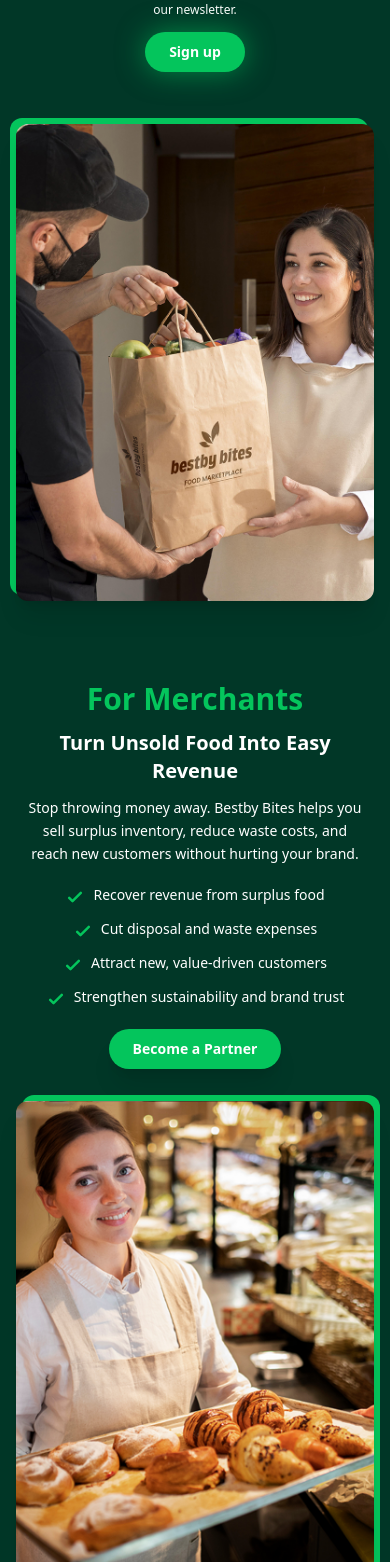
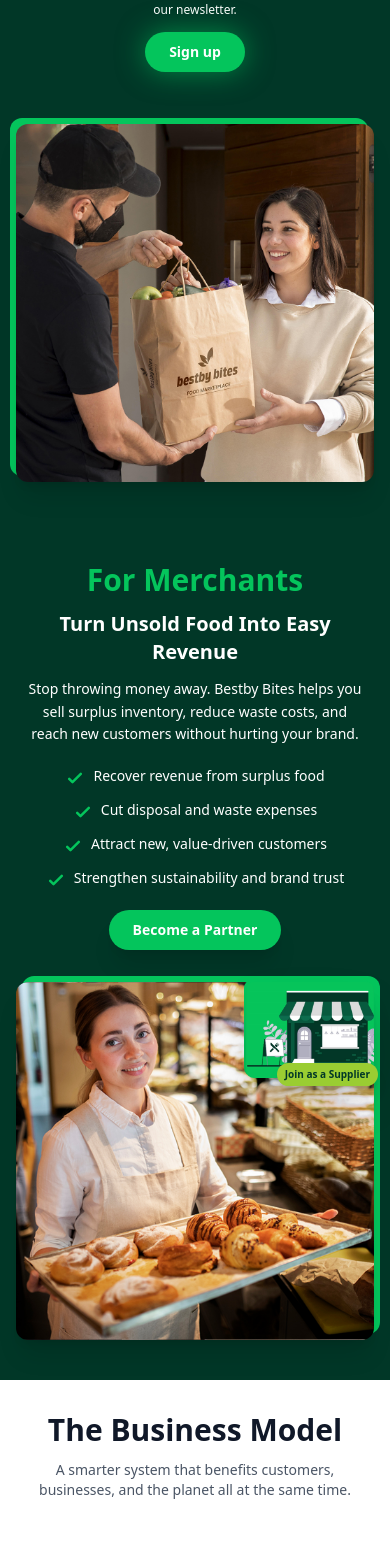
Before and after one commit to hotaeshwar/bestby, a React (Vite) app: page / in a window 390 px wide. Shown: the part 3906-5468 px from the top of the page. Built offline with nearby package versions, Linux system fonts and the light colour scheme.

Commit message:
Update project

```diff
--- a/src/components/ForCustomersAndMerchants.jsx
+++ b/src/components/ForCustomersAndMerchants.jsx
@@ -58,6 +58,38 @@ const ForCustomersAndMerchants = () => {
             box-shadow: 0 0 30px rgba(4, 197, 92, 0.6);
           }
         }
+
+        /* iPad Mini specific styles (768px - 819px) */
+        @media (min-width: 768px) and (max-width: 819px) {
+          .merchant-overlay-screen {
+            width: 120px !important;
+            top: -8px !important;
+            right: -16px !important;
+          }
+
+          .merchant-tag {
+            font-size: 0.625rem !important;
+            padding: 0.25rem 0.5rem !important;
+            bottom: -0.375rem !important;
+            right: -0.25rem !important;
+          }
+        }
+
+        /* iPad Air and larger tablets (820px - 1023px) */
+        @media (min-width: 820px) and (max-width: 1023px) {
+          .merchant-overlay-screen {
+            width: 145px !important;
+            top: -12px !important;
+            right: -20px !important;
+          }
+
+          .merchant-tag {
+            font-size: 0.7rem !important;
+            padding: 0.375rem 0.625rem !important;
+            bottom: -0.5rem !important;
+            right: -0.375rem !important;
+          }
+        }
       `}</style>
 
       <div className="w-full bg-[#013727]">
@@ -69,7 +101,7 @@ const ForCustomersAndMerchants = () => {
           <div className="max-w-7xl mx-auto">
             <div className="grid grid-cols-1 lg:grid-cols-2 gap-8 md:gap-10 lg:gap-12 xl:gap-16 items-center">
 
-              {/* Image - Left Side */}
+              {/* Image - Left Side - SQUARE */}
               <div
                 className={`order-2 lg:order-1 transition-all duration-1000 transform ${
                   isCustomersVisible
@@ -77,19 +109,19 @@ const ForCustomersAndMerchants = () => {
                     : 'opacity-0 -translate-x-20'
                 }`}
               >
-                <div className="relative max-w-xl mx-auto lg:mx-0 lg:ml-auto">
+                <div className="relative w-full max-w-md mx-auto lg:mx-0 lg:ml-auto">
                   {/* Green border background */}
                   <div className="absolute inset-0 bg-[#04c55c] rounded-xl sm:rounded-2xl md:rounded-3xl lg:rounded-[2.5rem] -top-1.5 -left-1.5 right-1.5 bottom-1.5 sm:-top-2 sm:-left-2 sm:right-2 sm:bottom-2 z-0"></div>
 
-                  {/* Image container */}
+                  {/* Image container - SQUARE ASPECT RATIO */}
                   <div className="relative rounded-xl sm:rounded-2xl md:rounded-3xl lg:rounded-[2.5rem] overflow-hidden shadow-xl md:shadow-2xl hover:scale-105 transition-transform duration-500 z-10">
-                    <div className="aspect-[3/4] sm:aspect-[4/5] w-full">
+                    <div className="aspect-square w-full">
                       <img
                         src="/images/FOR-CUSTOMER.jpg"
                         alt="Customer receiving food delivery"
                         className="w-full h-full object-cover"
                         onError={(e) => {
-                          e.target.src = 'https://placehold.co/800x1000/013727/04c55c?text=For+Customers';
+                          e.target.src = 'https://placehold.co/800x800/013727/04c55c?text=For+Customers';
                         }}
                       />
                     </div>
@@ -245,7 +277,7 @@ const ForCustomersAndMerchants = () => {
                 </div>
               </div>
 
-              {/* Image - Right Side */}
+              {/* Image with overlay - Right Side - SQUARE */}
               <div
                 className={`transition-all duration-1000 transform ${
                   isMerchantsVisible
@@ -254,19 +286,42 @@ const ForCustomersAndMerchants = () => {
                 }`}
                 style={{ transitionDelay: '200ms' }}
               >
-                <div className="relative max-w-xl mx-auto lg:mx-0 lg:mr-auto">
-                  {/* Green border background */}
+                <div className="relative w-full max-w-md mx-auto lg:mx-0 lg:mr-auto">
+
+                  {/* Merchant screen overlay with "Join as a Supplier" tag */}
+                  <div className="merchant-overlay-screen absolute top-0 right-0 sm:top-2 sm:right-2 md:top-4 md:right-4 lg:-top-8 lg:-right-8 xl:-top-12 xl:-right-12 w-32 sm:w-40 md:w-48 lg:w-56 xl:w-64 z-20">
+                    <div className="relative">
+                      {/* Green border for merchant screen */}
+                      <div className="absolute inset-0 bg-[#04c55c] rounded-lg sm:rounded-xl md:rounded-2xl -top-0.5 -left-0.5 right-0.5 bottom-0.5 sm:-top-1 sm:-left-1 sm:right-1 sm:bottom-1"></div>
+                      <div className="relative">
+                        <img
+                          src="/images/screen-1-merchant.jpg"
+                          alt="Merchant interface"
+                          className="relative rounded-lg sm:rounded-xl md:rounded-2xl shadow-2xl w-full h-auto object-cover hover:scale-105 transition-transform duration-300"
+                          onError={(e) => {
+                            e.target.src = 'https://placehold.co/400x600/013727/04c55c?text=Merchant+Screen';
+                          }}
+                        />
+                        {/* "Join as a Supplier" tag */}
+                        <div className="merchant-tag absolute -bottom-2 -right-1 sm:-bottom-3 sm:-right-2 md:-bottom-5 md:-right-3 bg-[#9ACD32] text-[#013727] px-2 py-1 sm:px-3 sm:py-1.5 md:px-5 md:py-2.5 rounded-full shadow-lg font-bold text-[10px] sm:text-xs md:text-base whitespace-nowrap hover:scale-105 transition-transform duration-300">
+                          Join as a Supplier
+                        </div>
+                      </div>
+                    </div>
+                  </div>
+
+                  {/* Green border background for main image */}
                   <div className="absolute inset-0 bg-[#04c55c] rounded-xl sm:rounded-2xl md:rounded-3xl lg:rounded-[2.5rem] -top-1.5 -right-1.5 left-1.5 bottom-1.5 sm:-top-2 sm:-right-2 sm:left-2 sm:bottom-2 z-0"></div>
 
-                  {/* Image container */}
+                  {/* Main merchant image container - SQUARE ASPECT RATIO */}
                   <div className="relative rounded-xl sm:rounded-2xl md:rounded-3xl lg:rounded-[2.5rem] overflow-hidden shadow-xl md:shadow-2xl hover:scale-105 transition-transform duration-500 z-10">
-                    <div className="aspect-[3/4] sm:aspect-[4/5] w-full">
+                    <div className="aspect-square w-full">
                       <img
                         src="/images/FOR-MERCHANT.jpg"
                         alt="Merchant with fresh pastries"
                         className="w-full h-full object-cover"
                         onError={(e) => {
-                          e.target.src = 'https://placehold.co/800x1000/013727/04c55c?text=For+Merchants';
+                          e.target.src = 'https://placehold.co/800x800/013727/04c55c?text=For+Merchants';
                         }}
                       />
                     </div>
--- a/src/components/Hero.jsx
+++ b/src/components/Hero.jsx
@@ -285,12 +285,12 @@ function Hero() {
         </div>
       </div>
 
-      {/* Tablet Layout (768px - 1023px) - UPDATED TO SCREENFORTAB2.png */}
+      {/* Tablet Layout (768px - 1023px) - UPDATED LOGO SIZE TO 95px */}
       <div
         id="hero-tablet-section"
         className="hidden md:block lg:hidden relative overflow-hidden bg-[#013727]"
         style={{
-          backgroundImage: "url('/images/SCREENFORTAB2.png')",
+          backgroundImage: "url('/images/NEW-BANNER-BB.png')",
           backgroundSize: 'cover',
           backgroundPosition: 'center center',
           backgroundRepeat: 'no-repeat'
@@ -305,7 +305,7 @@ function Hero() {
           /* iPad Mini & Air (768px - 1023px) - Scoped to tablet section only */
           @media (min-width: 768px) and (max-width: 1023px) {
             #hero-tablet-section .hero-logo {
-              height: 130px !important;
+              height: 95px !important;
               min-height: 67px;
             }
 
@@ -317,13 +317,13 @@ function Hero() {
             }
 
             #hero-tablet-section .hero-description {
-              font-size: 1.1rem !important;
+              font-size: 21px !important;
               line-height: 1.6 !important;
               margin-bottom: 1.75rem !important;
             }
 
             #hero-tablet-section .hero-newsletter {
-              font-size: 0.9375rem !important;
+              font-size: 14px !important;
               line-height: 1.6 !important;
               margin-bottom: 1.25rem !important;
             }
--- a/src/components/WhyBestbyBites.jsx
+++ b/src/components/WhyBestbyBites.jsx
@@ -146,7 +146,7 @@ const WhyBestbyBites = () => {
               poster="/images/THUMBNAIL-VIDEO-2.jpg"
               loop
             >
-              <source src="/images/WEBSITE VIDEO 2.mp4" type="video/mp4" />
+              <source src="/images/BESTBYBITESVIDEO21.mp4" type="video/mp4" />
               Your browser does not support the video tag.
             </video>
 
```
Also changed, not shown: src/components/FoodWasteIsCostingEveryone.jsx (+28 -12 lines), 1 other file (tests, documents, lock files or other folders).
